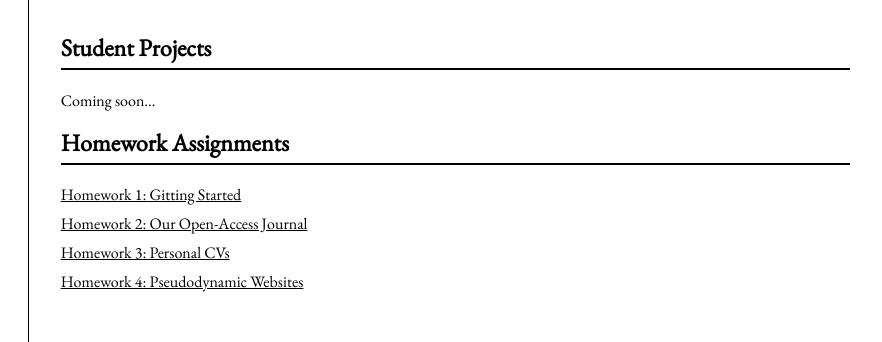
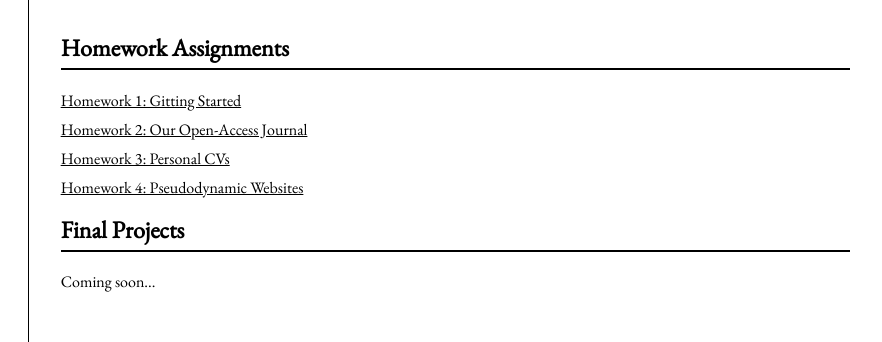
Before and after one commit to 14143-DH-Sustainability/14143-DH-Sustainability.github.io, a plain HTML site: page index.html in a window 1280 px wide. Shown: the top 342 px of the page, 398-1280 px from the left. Drawn offline with nearby package versions, Linux system fonts and the light colour scheme.

Commit message:
Layout change

```diff
--- a/index.html
+++ b/index.html
@@ -104,13 +104,6 @@
       </p> -->
     </div>
     <div class="main">
-      <h2>Student Projects</h2>
-      <ul id="projects">
-        Coming soon...
-        <!-- <li><a href="https://example.com/project1" target="_blank">Project Title One</a></li>
-        <li><a href="https://example.com/project2" target="_blank">Project Title Two</a></li> -->
-        <!-- Add more student projects here -->
-      </ul>
 
       <h2>Homework Assignments</h2>
       <ul id="homework">
@@ -120,6 +113,14 @@
         <li><a href="https://14143-dh-sustainability.github.io/pseudo-dynamic/" target="_blank">Homework 4: Pseudodynamic Websites</a></li>
         <!-- Add more homework links here -->
       </ul>
+
+      <h2>Final Projects</h2>
+      <ul id="projects">
+        Coming soon...
+        <!-- <li><a href="https://example.com/project1" target="_blank">Project Title One</a></li>
+        <li><a href="https://example.com/project2" target="_blank">Project Title Two</a></li> -->
+        <!-- Add more student projects here -->
+      </ul>
     </div>
   </div>
   <script>
```
